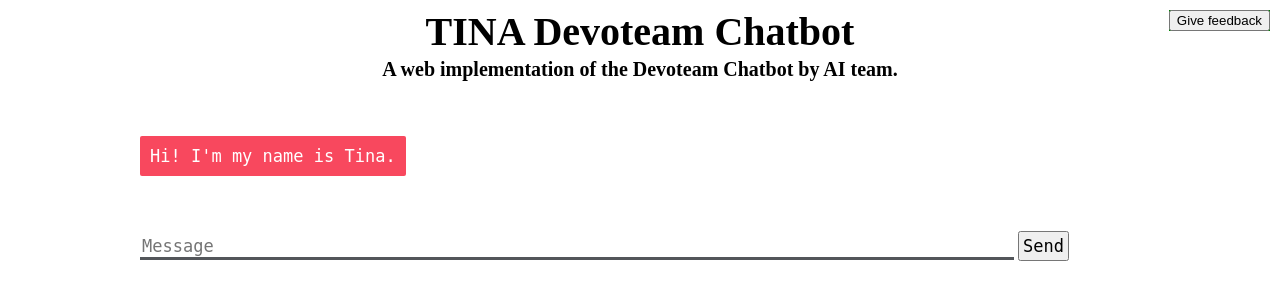
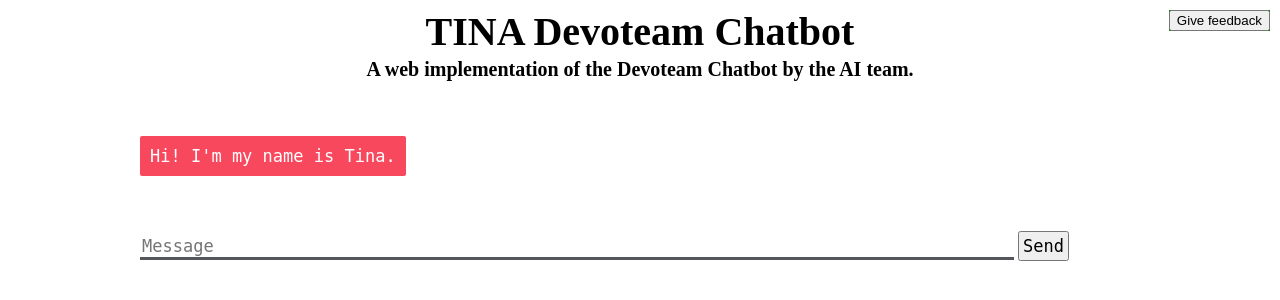
Before and after one commit to takotab/chatbot, a Flask app: page / in a window 1280 px wide. Shown: the top 300 px of the page. Run offline with Flask 2, Linux system fonts and the light colour scheme; parts of the project's set-up code (start-up, migrations or seed data) failed here and were passed over; some libraries are stand-ins or nearby versions.

Commit message:
Met 'the' in de zin over wie de chatbot maakte

```diff
--- a/web_interface/templates/index.html
+++ b/web_interface/templates/index.html
@@ -10,7 +10,7 @@
 
 <body>
   <h1>TINA Devoteam Chatbot</h1>
-  <h3>A web implementation of the Devoteam Chatbot by AI team.</h3>
+  <h3>A web implementation of the Devoteam Chatbot by the AI team.</h3>
   <div class="feedback_button"> <input id="feedback_button" type="submit" value="Give feedback"></div>
   <div>
     <div id="chatbox">
```
